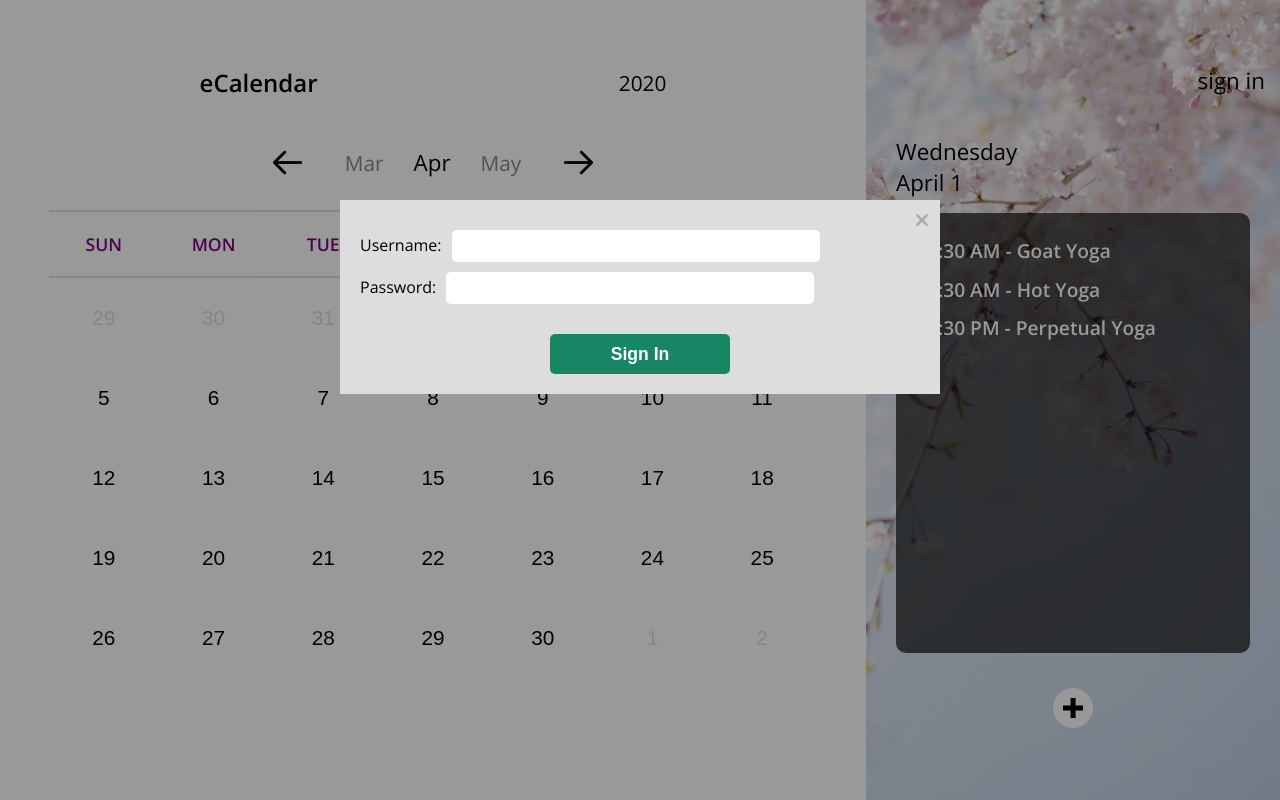
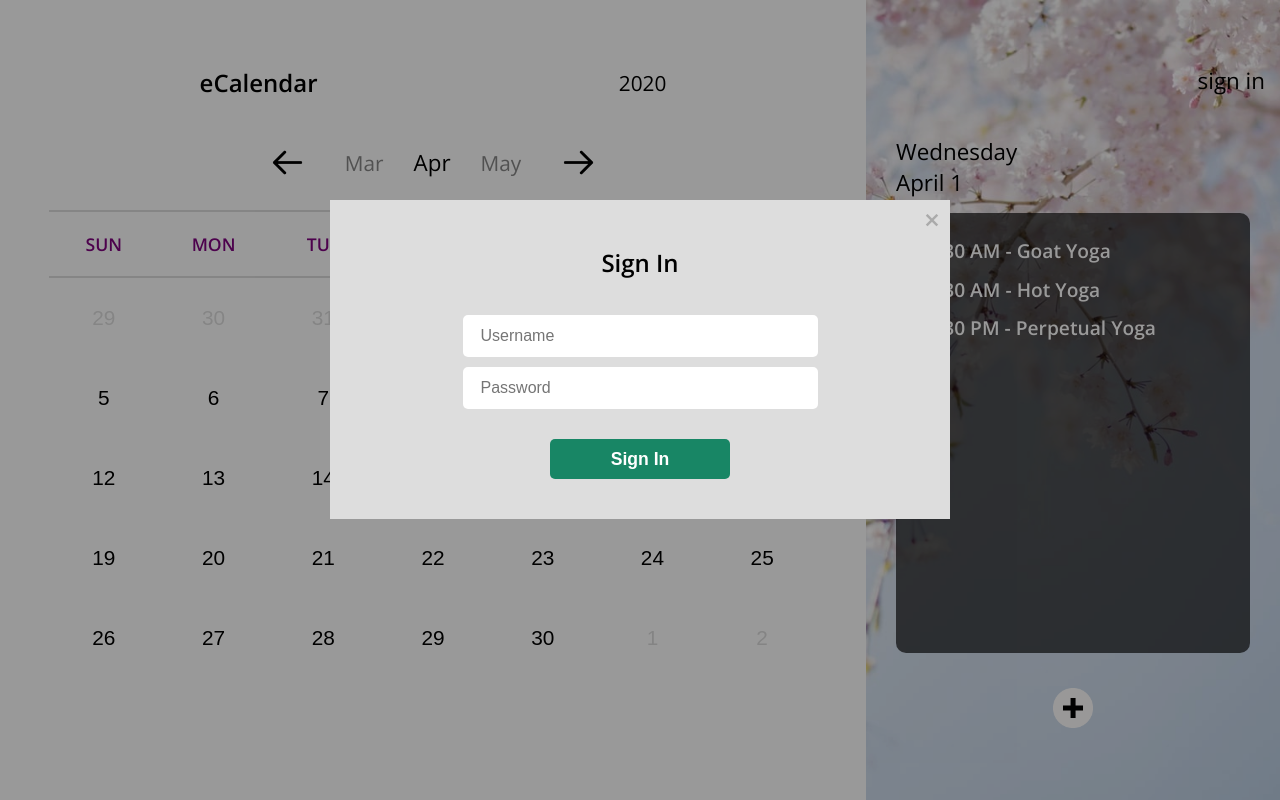
Before and after one commit to Chingu-Solo/solo-koala-159, a React (Create React App) app in the folder jalisa-tier2-ecalendar/: page / in a window 1280 px wide. Both pictures are taken after a click on the element "sign in". Built offline with nearby package versions, Linux system fonts and the light colour scheme.

Commit message:
changed styling of sign in form

```diff
--- a/jalisa-tier2-ecalendar/src/components/SignInForm.js
+++ b/jalisa-tier2-ecalendar/src/components/SignInForm.js
@@ -5,14 +5,13 @@ const SignInForm = () => {
   return (
     <SignInFormContainer>
       <form>
+        <h1>Sign In</h1>
         <ul>
           <li>
-            <label htmlFor="username">Username:</label>
-            <input type="text" name="username" />
+            <input type="text" name="username" placeholder="Username" />
           </li>
           <li>
-            <label htmlFor="password">Password:</label>
-            <input type="password" name="password" />
+            <input type="password" name="password" placeholder="Password" />
           </li>
           <li>
             <SignInButton>Sign In</SignInButton>
@@ -27,29 +26,41 @@ export default SignInForm;
 
 const SignInFormContainer = styled.div`
   display: flex;
+  justify-content: center;
   border-radius: 10px;
 
   form {
+    text-align: center;
     width: 100%;
+
+    h1 {
+      font-size: 1.5rem;
+    }
 
     ul {
       margin: 0;
-      padding: 0;
+      padding: 10px;
       list-style-type: none;
 
       li {
         padding-top: 10px;
+
         label {
           padding-right: 10px;
         }
+
         input {
-          height: 30px;
+          height: 40px;
           width: 65%;
           border: none;
           border-radius: 5px;
+          font-size: 1rem;
+
+          ::placeholder {
+            padding-left: 1rem;
+          }
 
           @media (max-width: 500px) {
-            margin-top: 0.5rem;
             width: 100%;
           }
         }
--- a/jalisa-tier2-ecalendar/src/components/UI/Modal.js
+++ b/jalisa-tier2-ecalendar/src/components/UI/Modal.js
@@ -32,7 +32,7 @@ const ModalContent = styled.div`
   position: relative;
   background-color: #ddd;
   margin: auto;
-  padding: 20px;
+  padding: 30px;
   width: 35rem;
 
   @media (max-width: 500px) {
```
